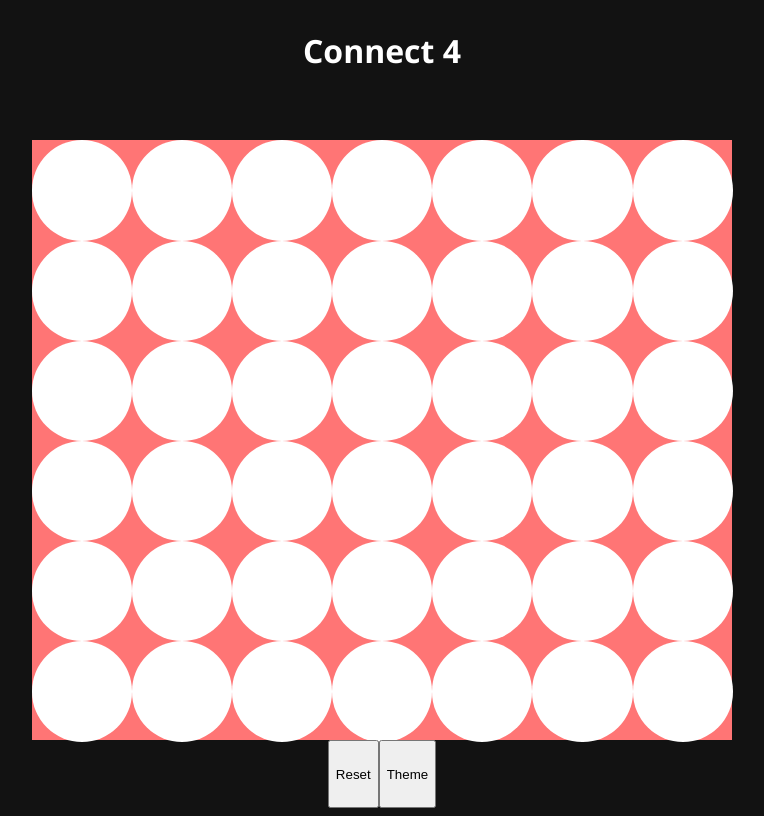
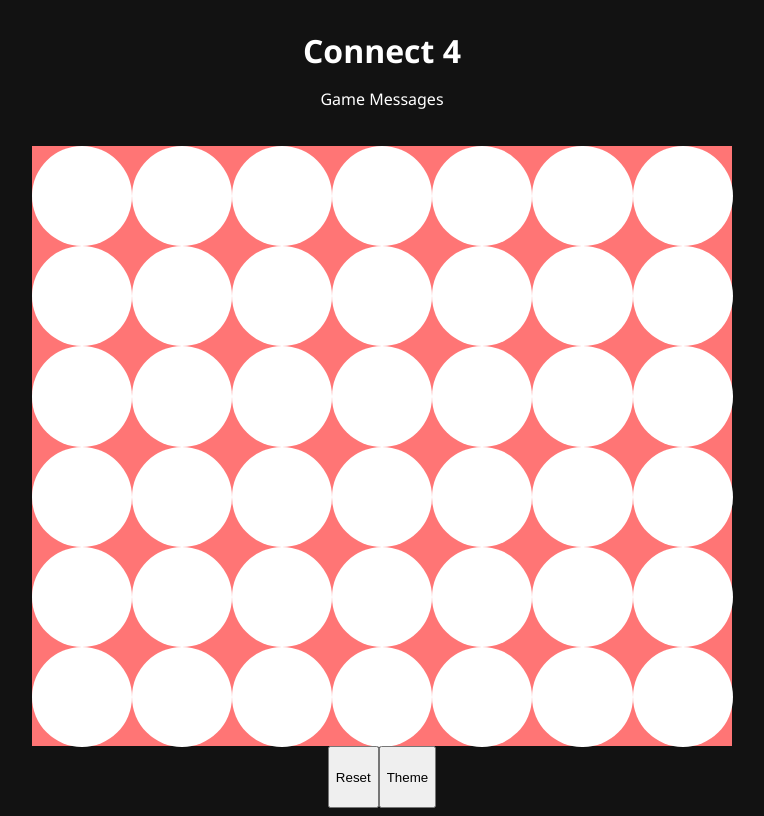
Before and after one commit to olliepayne/connect-four, a plain HTML site: page index.html in a window 1280 px wide. Shown: the whole page, without its empty margins (258-1022 px from the left). Drawn offline with Linux system fonts and the light colour scheme.

Commit message:
add current build

```diff
--- a/css/stlye.css
+++ b/css/stlye.css
@@ -13,8 +13,14 @@ body {
 header {
   grid-area: header;
   display: flex;
+  flex-direction: column;
   justify-content: center;
+  align-items: center;
   color: white;
+}
+
+h1 {
+  margin: 0 auto;
 }
 
 #game-board {
--- a/index.html
+++ b/index.html
@@ -10,6 +10,7 @@
 <body>
   <header>
     <h1>Connect 4</h1>
+    <p>Game Messages</p>
   </header>
   <div id="game-board">
 
```
